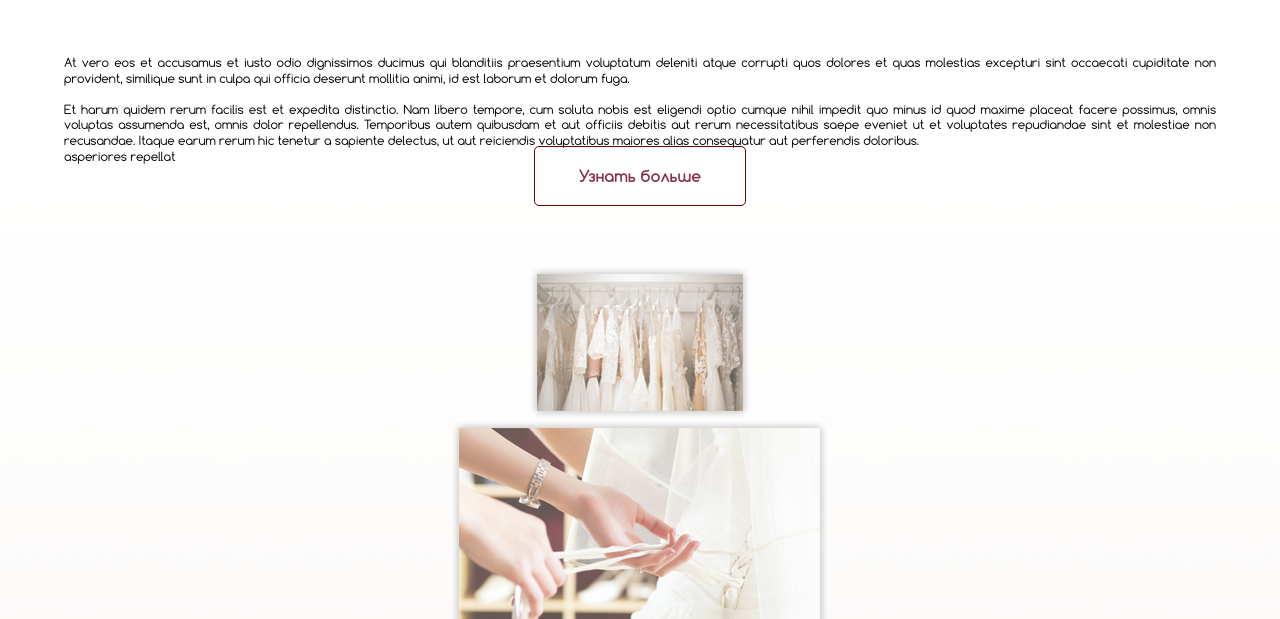
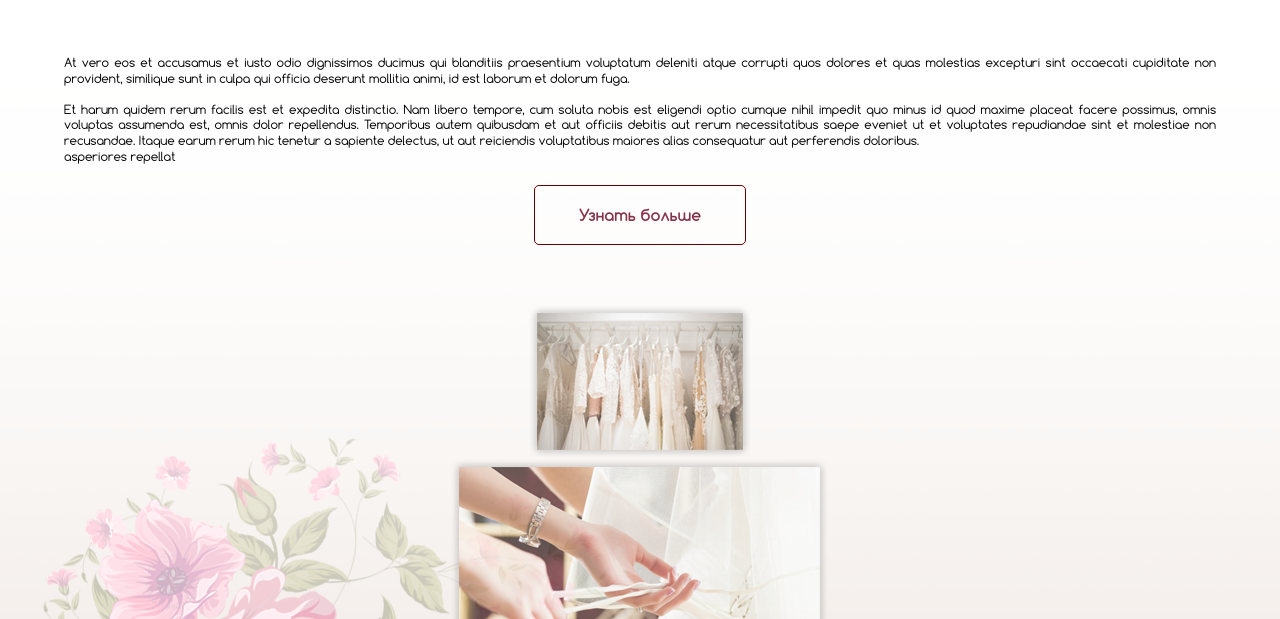
Before and after one commit to Stepanic4/wedding-dress, a plain HTML site: page index.html in a window 1280 px wide. Shown: the part 2901-3520 px from the top of the page. Drawn offline with Linux system fonts and the light colour scheme.

Commit message:
image delite

```diff
--- a/css/styles.css
+++ b/css/styles.css
@@ -308,11 +308,16 @@ span {
     padding: 15px 58px;
     transition: 0.5s;
 }
+
+#wrapper-inner {
+    background-image: url(../source/images/ground.png);
+    background-repeat: no-repeat;
+}
+
 /*////////////////////////////////////// STUDIO /////////////////////////////////////////////////////////*/
 #studio {
     height: 777px;
     width: 100%;
-    background-image: url(../source/images/bord.png);
 }
 .refer-left {
     margin: 5% 0 0 10%;
@@ -373,7 +378,6 @@ span {
     height: 100%;
     width: 100%;
     text-align: center;
-    background-image: url(../source/images/botom.png);
     margin-top: -0.18%;
     margin-bottom: 50px;
 }
@@ -435,7 +439,7 @@ data {
     }
     .refer-left p {
         text-align: justify;
-        margin: 0 5% 0 5%;
+        margin: 0 5% 3% 5%;
     }
     .refer-right {
         float: none;
@@ -605,7 +609,7 @@ data {
 
 @media(max-width: 600px) {
     #shop { margin-top: 0; }
-    h1 { font-size: 20px; }
+    h1 { font-size: 18px; margin-left: 10px; margin-right: 10px; }
     .clos {
         padding: 3% 5%;
         width: 95%;
```
Also changed, not shown: source/images/bord.png (deleted), source/images/botom.png (deleted).
